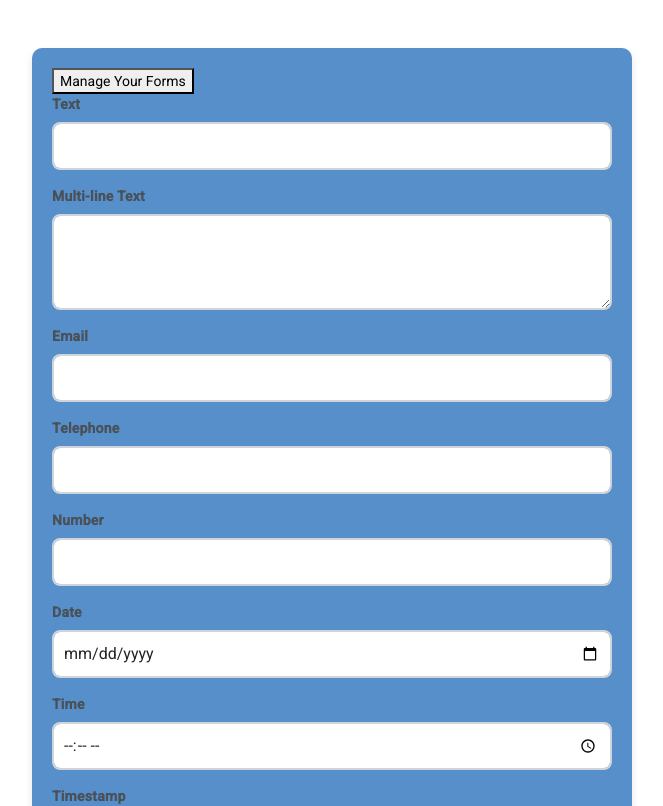
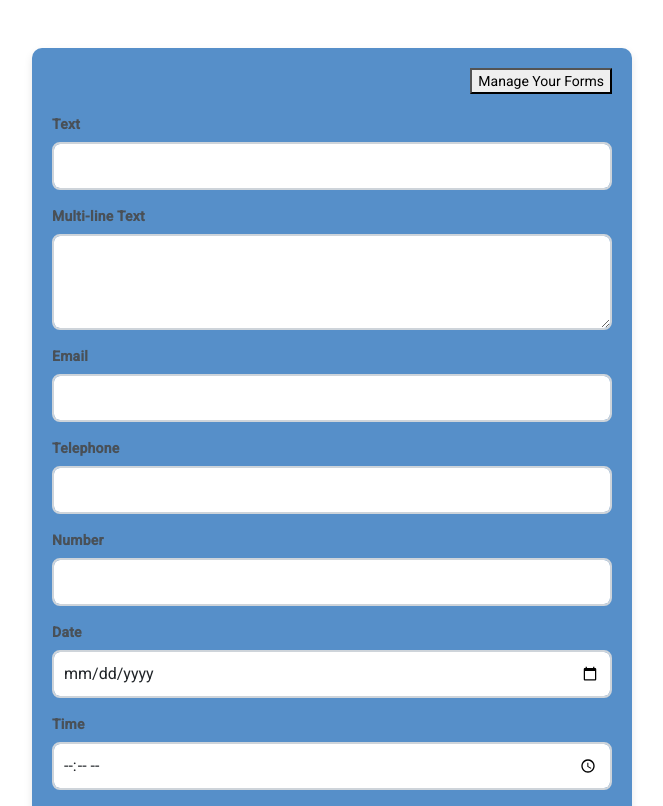
Before and after one commit to BHARATHARSEN/Cybyte, an Angular app in the folder frontend/: page /form in a window 1280 px wide. Shown: the top 806 px of the page, without its empty margins (308-971 px from the left). Built offline with nearby package versions, Linux system fonts and the light colour scheme; sample sign-in values are in the browser's storage.

Commit message:
Added Header style

```diff
--- a/frontend/src/form-page/form-page.component.scss
+++ b/frontend/src/form-page/form-page.component.scss
@@ -8,6 +8,13 @@ body {
   margin: 0;
   height: 100vh;
 }
+
+.header {
+  display: flex;
+  justify-content: flex-end;
+  margin-bottom: 20px;
+}
+
 .container {
   max-width: 600px;
   margin: 0 auto;
```
